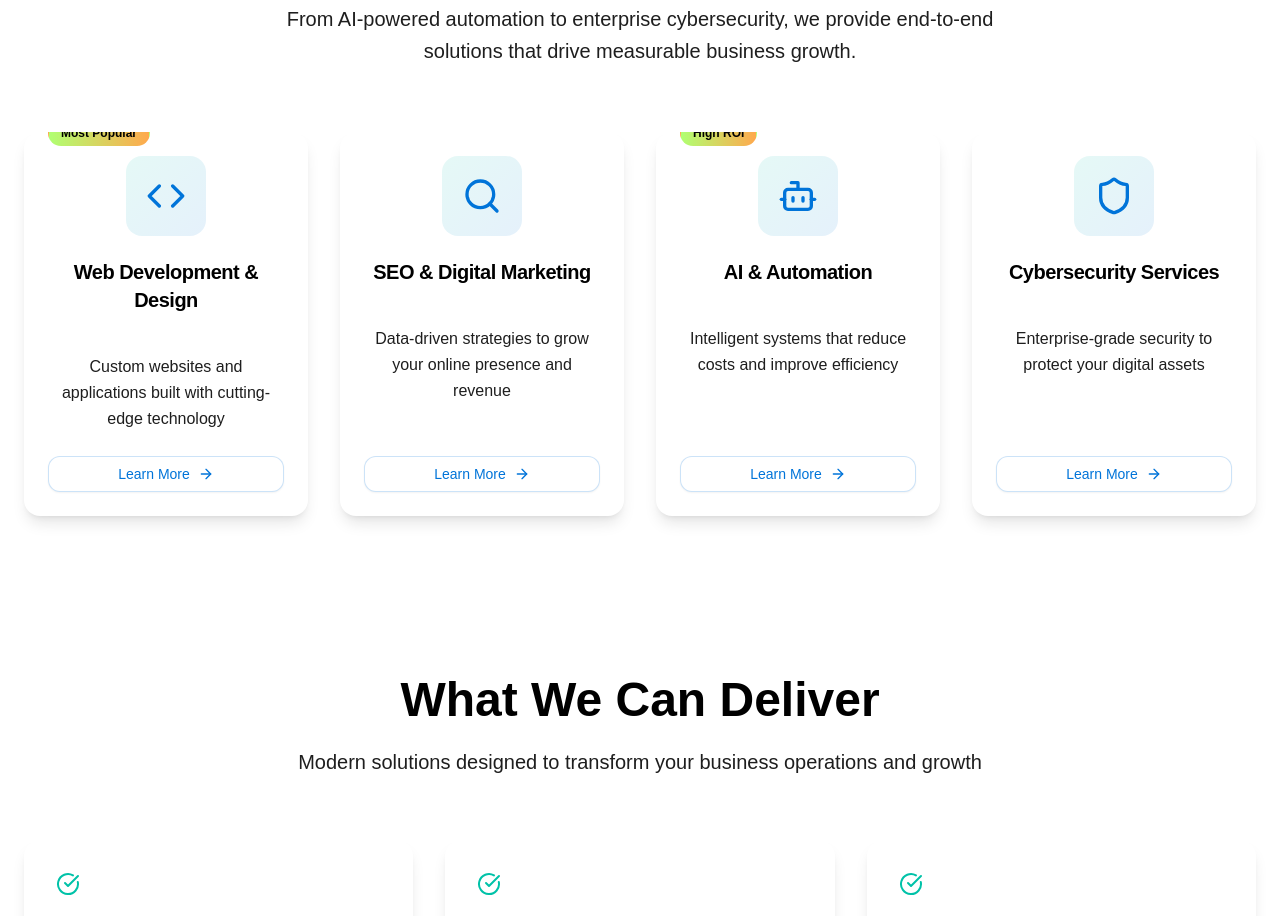
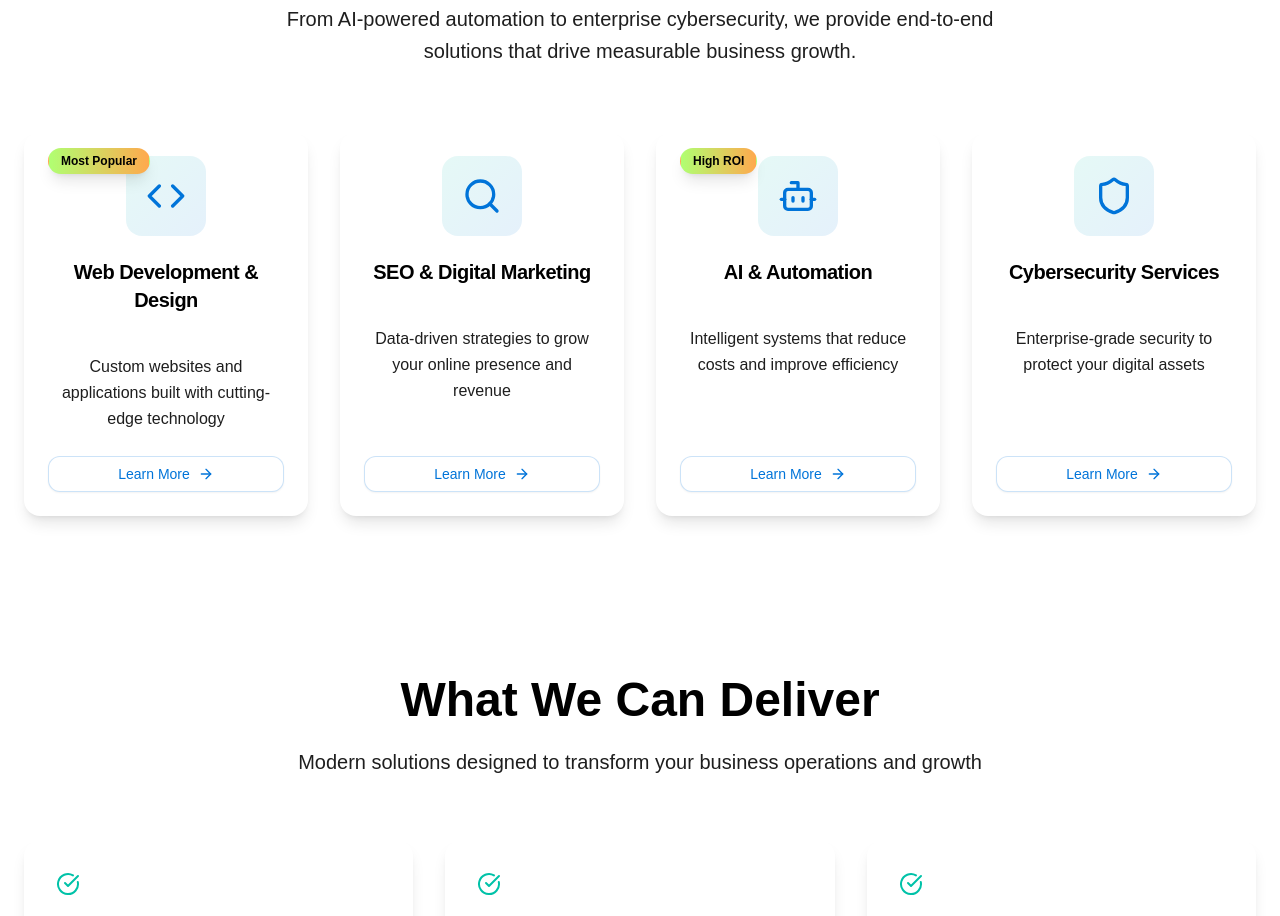
Before and after one commit to noah-sheldon/faithful-ventures, a Next.js app: page / in a window 1280 px wide. Shown: the part 820-1736 px from the top of the page. Built offline with nearby package versions, Linux system fonts and the light colour scheme.

Commit message:
z-indeex

```diff
--- a/app/page.tsx
+++ b/app/page.tsx
@@ -109,8 +109,8 @@ export default function Home() {
               return (
                 <Card key={idx} className="group hover:shadow-2xl transition-all duration-500 border-0 shadow-lg relative flex flex-col h-full rounded-2xl overflow-hidden">
                   {service.badge && (
-                    <div className="absolute -top-3 left-6 z-10">
-                      <Badge className="bg-gradient-to-r from-[#B0FF72] to-[#FFA94D] text-black px-3 py-1 rounded-full">
+                    <div className="absolute top-4 left-6 z-20">
+                      <Badge className="bg-gradient-to-r from-[#B0FF72] to-[#FFA94D] text-black px-3 py-1 rounded-full shadow-lg font-semibold">
                         {service.badge}
                       </Badge>
                     </div>
```
